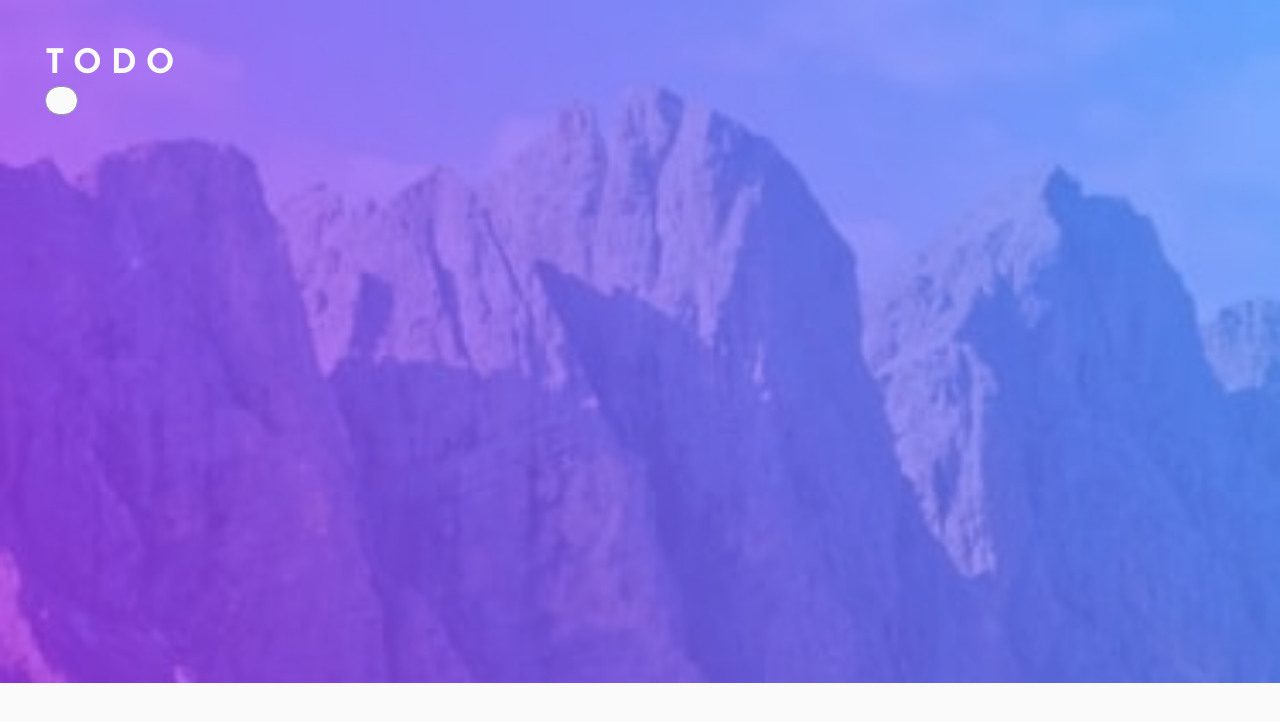
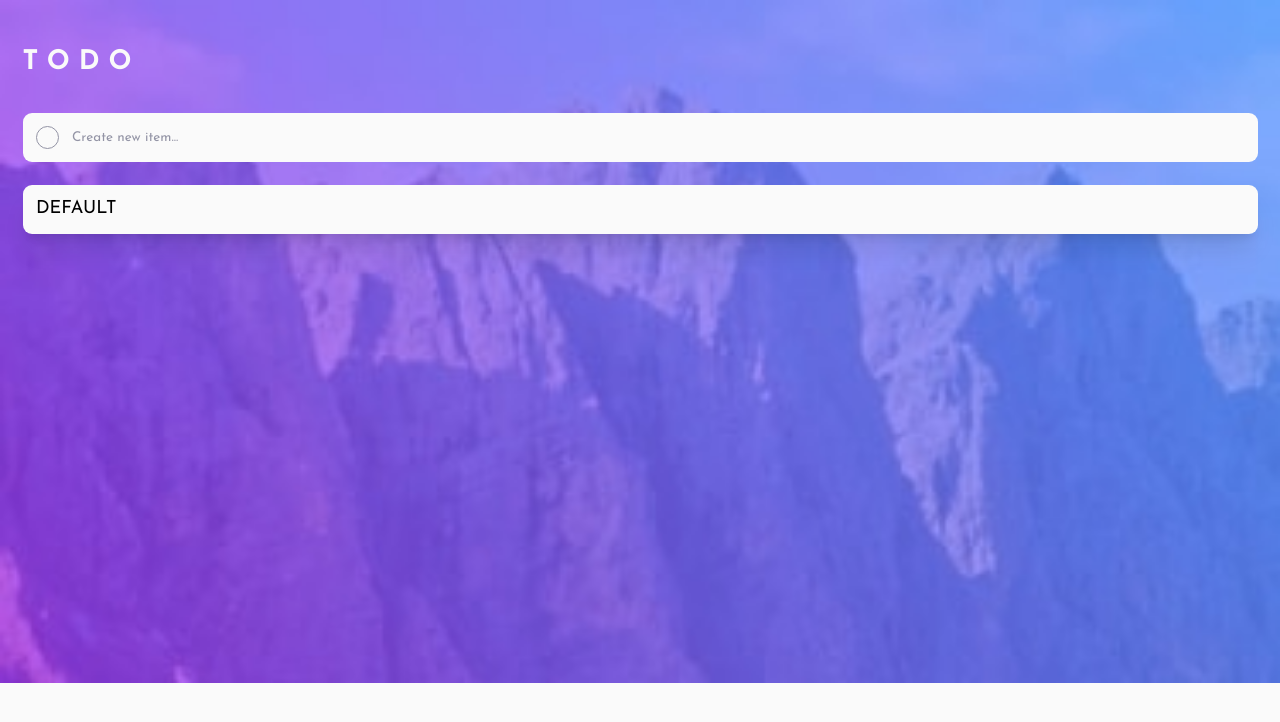
Before and after one commit to Gedridze/todo-frontendmentor, a Vue app: page / in a window 1280 px wide. Shown: the top 722 px of the page. Built offline with nearby package versions, Linux system fonts and the light colour scheme.

Commit message:
add todo component basics

```diff
--- a/src/App.vue
+++ b/src/App.vue
@@ -1,14 +1,25 @@
 <script setup lang="ts">
+import { ref } from 'vue';
 import TodoCard from './components/TodoCard.vue';
+import TodoCardContainer, { type Todo } from './components/TodoCardContainer.vue';
+const todos = ref<Todo[]>([])
+
+function addTodo(todo: string) {
+  todos.value.push({
+    task: todo,
+  isComplete: false})
+}
 </script>
 <template>
     <div class="bg-vl-gray flex w-screen min-h-screen flex-col absolute -z-10">
       <img src="./assets/static/bg-mobile-light.jpg" class="h-1/6" alt="bg-mobile-light">
     </div>
-  <div class="p-10">
-    <h1 class="text-vl-gray">TODO</h1>
-    <TodoCard/>
+  <div class="p-5 pt-10">
+    <h1 class="text-vl-gray mb-7">TODO</h1>
+    <TodoCard text="Create new item..." @submit-todo="addTodo"/>
+    <TodoCardContainer :todos="todos" class="mt-5"></TodoCardContainer>
   </div>
+
 </template>
 
 <style scoped>
--- a/src/components/TodoCard.vue
+++ b/src/components/TodoCard.vue
@@ -1,10 +1,40 @@
 <script setup lang="ts">
 import { ref } from 'vue';
 import TodoCheckBox from './TodoCheckBox.vue'
+const input = ref<HTMLInputElement>()
+defineProps<{
+	text?: string
+}>()
+
+const emit = defineEmits<{
+  (e: 'submitTodo', value: string): void
+}>()
+
+function submitTodo(evt: Event) {
+  evt.preventDefault();
+  const inputElement = input.value as HTMLInputElement
+  emit('submitTodo', inputElement.value)
+  inputElement.value = ''
+  inputElement.blur()
+}
 const isComplete = ref(false)
 </script>
 <template>
-  <div>
+  <div class="bg-vl-gray w-full p-3 pl-3 pr-3 rounded-lg flex text-center">
+    <template v-if="$slots.default">
+    <slot />
+  </template>
+  <template v-else>
     <TodoCheckBox v-model="isComplete"/>
+    <form @submit="submitTodo">
+      <input
+        type="text"
+        class="ml-3 text-xs bg-vl-gray text-vd-gray-blue font-normal outline-none placeholder:text-d-gray-blue focus:placeholder:text-l-gray-blue"
+        :placeholder="text"
+        ref="input"
+      />
+    </form>
+
+  </template>
   </div>
 </template>
--- /dev/null
+++ b/src/components/TodoCardContainer.vue
@@ -0,0 +1,23 @@
+<script setup lang="ts">
+import TodoCard from './TodoCard.vue'
+
+export type Todo = {
+  isComplete: boolean
+  task: string
+}
+
+defineProps<{
+  todos: Todo[]
+}>()
+</script>
+<template>
+  <div class="rounded-lg shadow-xl">
+    <TodoCard
+      class="rounded-none first:rounded-t-lg border-b border-l-gray-blue"
+      v-for="(todo, index) in todos"
+      :key="index"
+      :text="todo.task"
+    ></TodoCard>
+    <TodoCard last:rounded-b-lg>DEFAULT</TodoCard>
+  </div>
+</template>
--- a/src/components/TodoCheckBox.vue
+++ b/src/components/TodoCheckBox.vue
@@ -8,20 +8,19 @@ const emit = defineEmits<{
 
 function onChange(evt: Event) {
   evt.preventDefault()
-  console.log((evt.target as HTMLInputElement).checked)
   emit('update:modelValue', (evt.target as HTMLInputElement).checked)
 }
 </script>
 <template>
   <div class="w-fit">
     <label
-      class="border border-solid border-d-gray-blue bg-vl-gray block p-1 rounded-full hover:bg-vl-gray-blue hover:cursor-pointer"
+      class="border border-solid border-d-gray-blue bg-vl-gray block p-1 rounded-full hover:cursor-pointer h-5 w-5"
       :class="{ checked: modelValue }"
     >
       <div>
         <img
           src="src/assets/static/icon-check.svg"
-          class="h-4 m-auto"
+          class="m-auto"
           :class="{ invisible: !modelValue }"
         />
         <input
--- a/src/style.css
+++ b/src/style.css
@@ -5,11 +5,12 @@
 
 @layer base {
   html {
+    @apply leading-tight;
     font-size: 18px;
   }
 
   h1 {
-    @apply text-3xl font-bold;
+    @apply text-2xl font-bold;
     letter-spacing: 0.5rem;
   }
 }
--- a/tailwind.config.js
+++ b/tailwind.config.js
@@ -15,7 +15,8 @@ module.exports = {
     fontFamily: {
       "sans": ['Josefin Sans', 'sans']
     },
-    extend: {}
+    extend: {
+    }
   },
   plugins: []
 }
```
